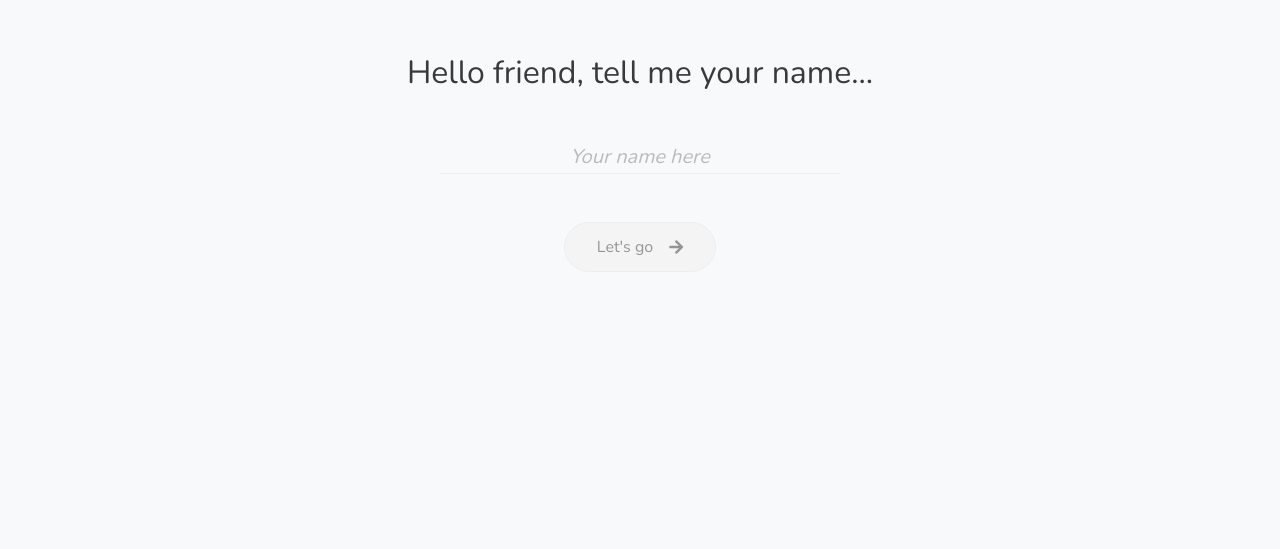
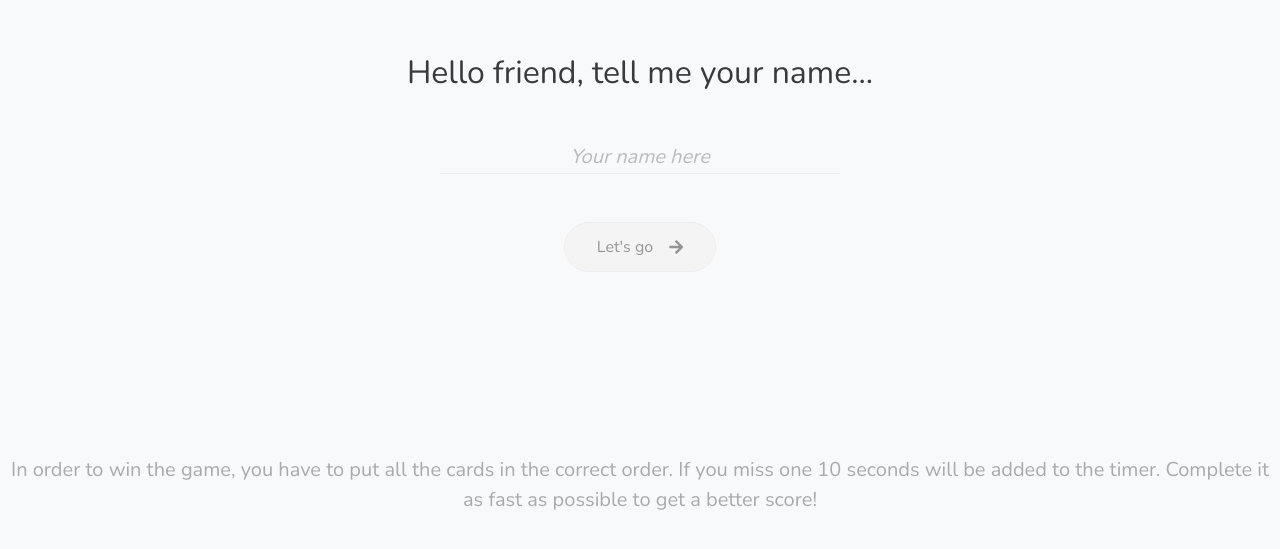
Before and after one commit to manuelguido/zoovu-interview-test, a Vue app: page / in a window 1280 px wide. Shown: the part 237-786 px from the top of the page. Built offline with nearby package versions, Linux system fonts and the light colour scheme.

Commit message:
Adding game explanation to home page

```diff
--- /dev/null
+++ b/src/components/text/game-explain.vue
@@ -0,0 +1,28 @@
+<template>
+  <div class="game-explain py-5">
+    <p class="mb-0">{{ text }}</p>
+  </div>
+</template>
+
+<script>
+export default {
+  name: "TextGameExplain",
+  data() {
+    return {
+      text: 'In order to win the game, you have to put all the cards in the correct order. If you miss one 10 seconds will be added to the timer. Complete it as fast as possible to get a better score!',
+    };
+  },
+};
+</script>
+
+<style scoped>
+.game-explain {
+  position: absolute;
+  bottom: 0;
+}
+
+.game-explain p {
+  font-size: 1.25rem;
+  color: #aaa;
+}
+</style>
--- a/src/views/Home.vue
+++ b/src/views/Home.vue
@@ -3,12 +3,12 @@
   <div
     class="height-100 d-flex flex-column align-items-center justify-content-center"
   >
-    <!-- Title -->
     <h1 class="h2 uns mb-5">Hello friend, tell me your name...</h1>
     <!-- Name input -->
     <name-input v-model="username" />
     <!-- Submit button -->
     <submit-button @submitData="submit" :disabled="submitDisabled" />
+      <GameExplain/>
   </div>
   <!-- /.Container -->
 </template>
@@ -16,11 +16,14 @@
 <script>
 import NameInput from "../components/NameInput.vue";
 import SubmitButton from "../components/SubmitButton.vue";
+import GameExplain from '../components/text/game-explain.vue';
+
 export default {
   name: "HomePage",
   components: {
     NameInput,
     SubmitButton,
+    GameExplain,
   },
   data() {
     return {
```
